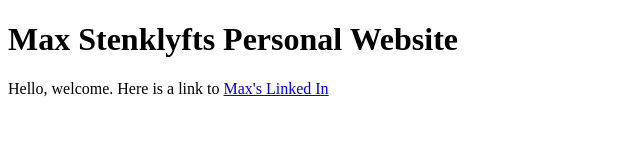
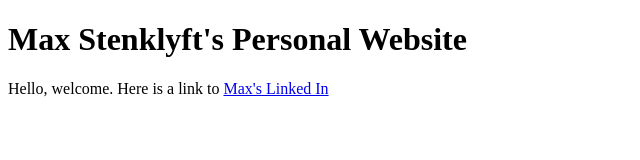
Before and after one commit to MaxStenklyft/MaxStenklyft, a plain HTML site: page home.html in a window 1280 px wide. Shown: the whole page, without its empty margins (0-640 px from the left). Drawn offline with Linux system fonts and the light colour scheme.

Commit message:
Catching develop up with master

```diff
--- a/home.html
+++ b/home.html
@@ -2,7 +2,7 @@
 <html>
     <body>
 
-    <h1>Max Stenklyfts Personal Website</h1>
+    <h1>Max Stenklyft's Personal Website</h1>
     <p>Hello, welcome.&nbsp;Here is a link to <a href="https://www.linkedin.com/in/max-stenklyft-a46176127/"  target="_blank">Max's Linked In</a></p>
 
     </body>
```
